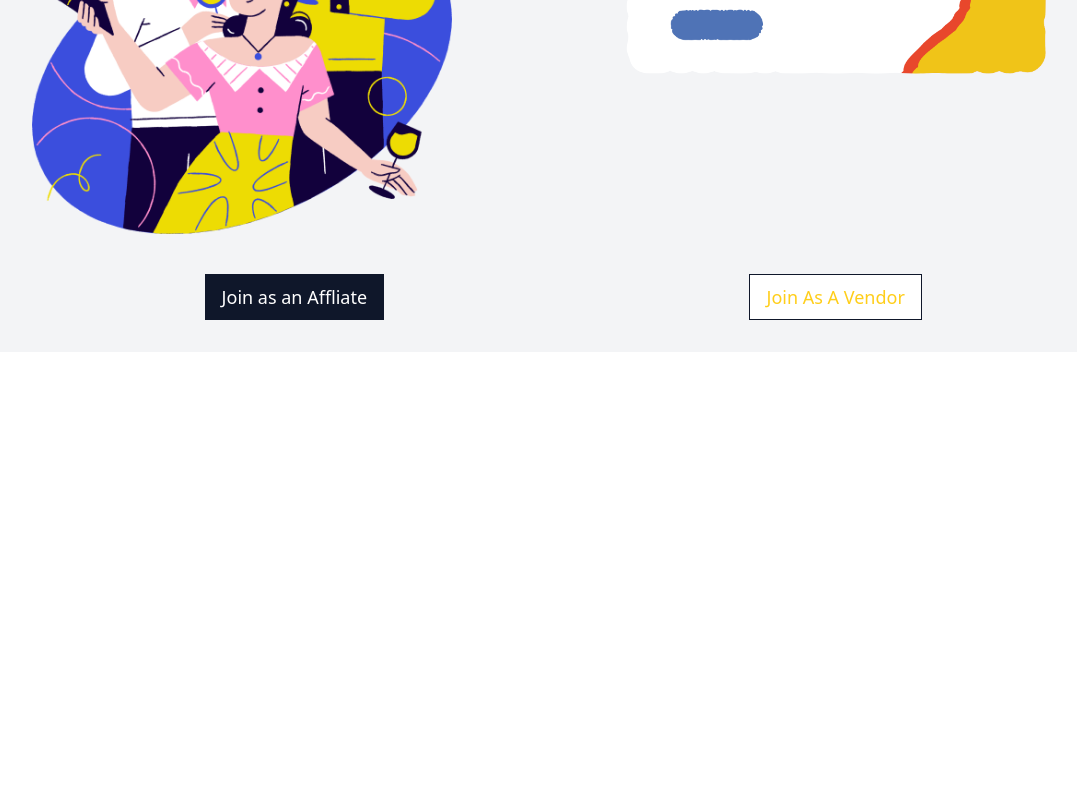
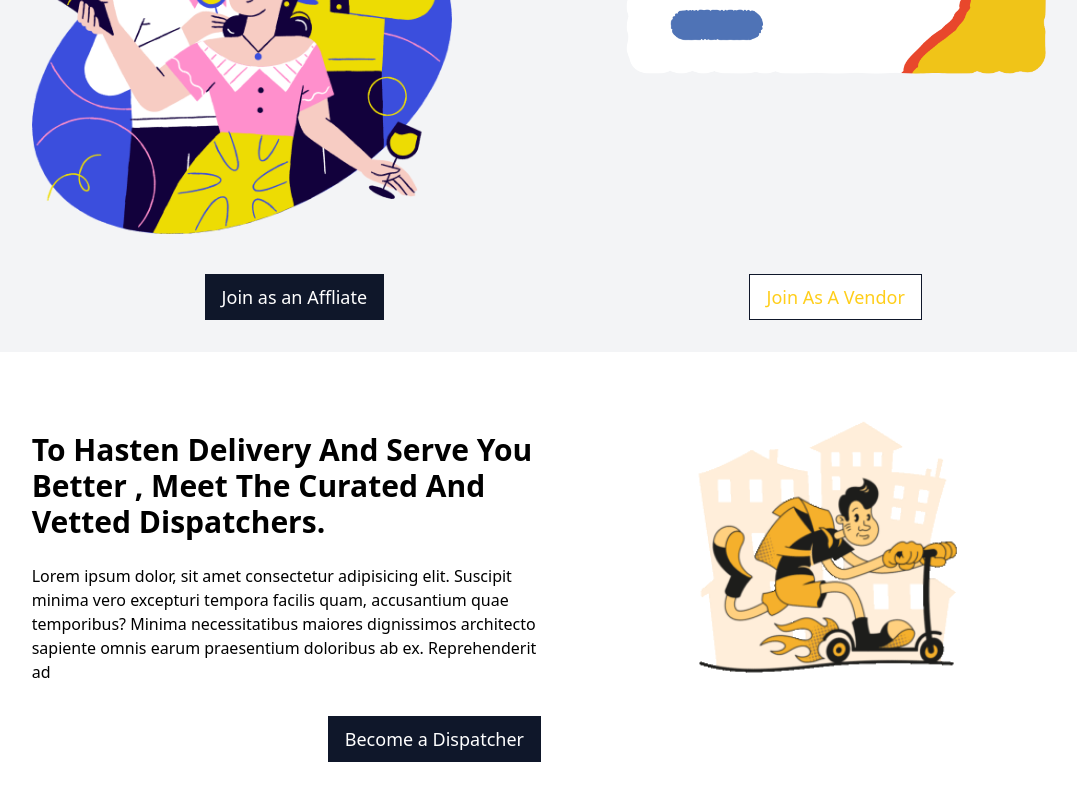
Before and after one commit to emeraldhycient/commissionsfunnels, a React (Vite) app: page / in a window 1280 px wide. Shown: the part 2507-3307 px from the top of the page, without its empty margins (75-1152 px from the left). Before the commit the page ends 2859 px from the top, so only its background shows below. Built offline with nearby package versions, Linux system fonts and the light colour scheme; a web font is replaced by a local one.

Commit message:
dispatchers zone

```diff
--- a/index.html
+++ b/index.html
@@ -3,7 +3,7 @@
 
 <head>
     <meta charset="UTF-8" />
-    <link rel="icon" type="image/svg+xml" href="/src/favicon.svg" />
+    <link rel="icon" type="image/svg+xml" href="/src/assets/images/logo.png" />
     <meta name="viewport" content="width=device-width, initial-scale=1.0" />
     <meta name="description" content="market and earn commissions" />
     <link rel="stylesheet" media="screen" href="https://fontlibrary.org//face/horta" type="text/css" />
--- /dev/null
+++ b/src/components/home/delivery.jsx
@@ -0,0 +1,39 @@
+import delivery from "../../assets/images/delivery.gif";
+
+function Delivery() {
+  return (
+    <section className="w-full h-fit pb-8">
+      <div className="md:w-10/12 md:mx-auto mx-4 ">
+        <div className="grid grid-cols-1 md:grid-cols-2 gap-4">
+          <div className="md:mt-20 mt-12 mb-8 flex flex-col justify-center items-center  text-left">
+            <h1 className="text-3xl font-bold mb-6 capitalize">
+              To hasten delivery and serve you better , meet the curated and
+              vetted Dispatchers.
+            </h1>
+            <p>
+              Lorem ipsum dolor, sit amet consectetur adipisicing elit. Suscipit
+              minima vero excepturi tempora facilis quam, accusantium quae
+              temporibus? Minima necessitatibus maiores dignissimos architecto
+              sapiente omnis earum praesentium doloribus ab ex. Reprehenderit ad
+            </p>
+            <div className="flex justify-between mt-8 items-center w-full pr-4">
+              <button className="invisible bg-white border-[.01rem] border-slate-900 text-[#ffce1a] px-3 py-1 text-lg hover:bg-slate-900 hover:text-white hover:border[#ffce1a]">
+                Learn more
+              </button>
+              <button className="bg-slate-900 border-[.01rem] border-slate-900 text-white px-4 py-2 text-lg hover:bg-white hover:text-[#ffce1a] hover:border[#ffce1a]">
+                Become a Dispatcher
+              </button>
+            </div>
+          </div>
+          <div className="mt-8">
+            <center>
+              <img src={delivery} className="w-[80%]" alt="" />
+            </center>
+          </div>
+        </div>
+      </div>
+    </section>
+  );
+}
+
+export default Delivery;
--- a/src/pages/home.jsx
+++ b/src/pages/home.jsx
@@ -1,5 +1,6 @@
 import React from "react";
 import Benefits from "../components/home/benefits";
+import Delivery from "../components/home/delivery";
 import Herosection from "../components/home/herosection";
 import SalesForce from "../components/home/salesForce";
 import WhatWeDo from "../components/home/whatWeDo";
@@ -14,6 +15,7 @@ function Home() {
       <WhatWeDo />
       <SalesForce />
       <Benefits />
+      <Delivery />
     </Layout>
   );
 }
```
Also changed, not shown: src/assets/images/delivery.gif (added).
